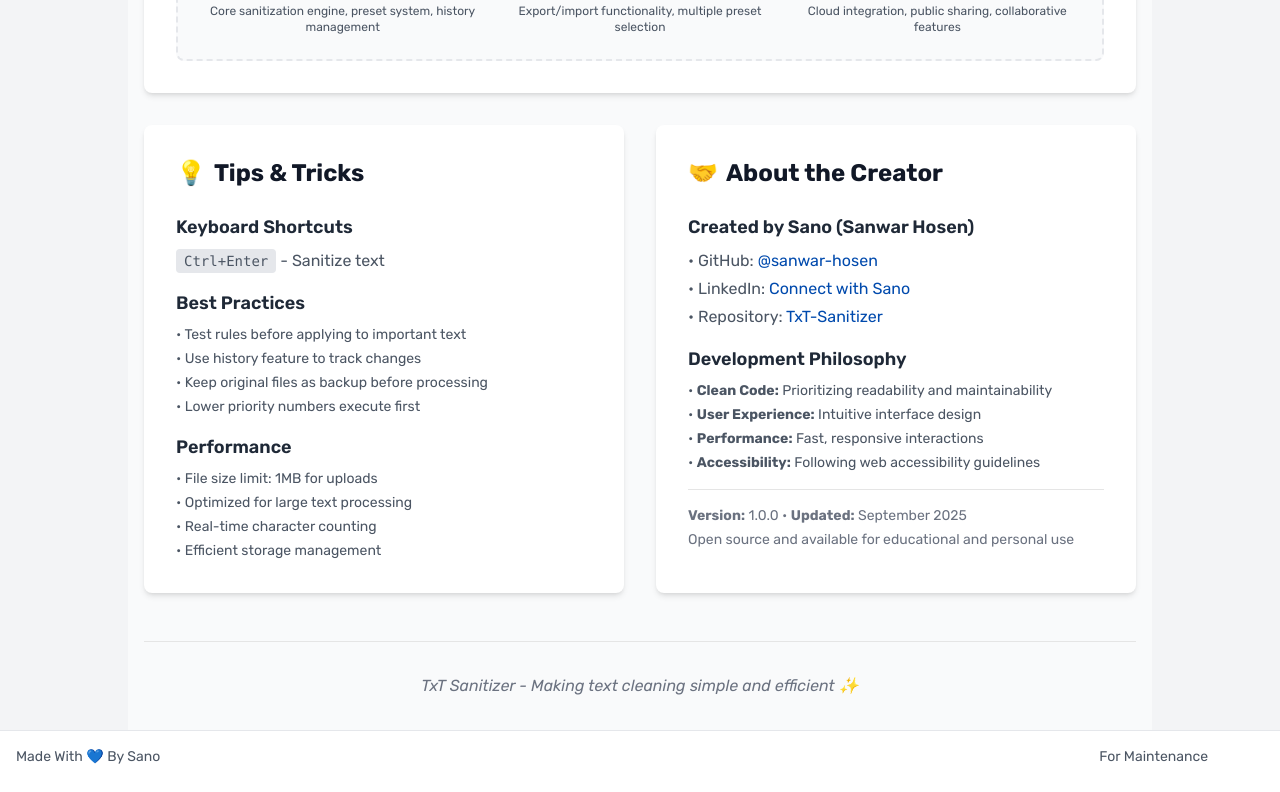
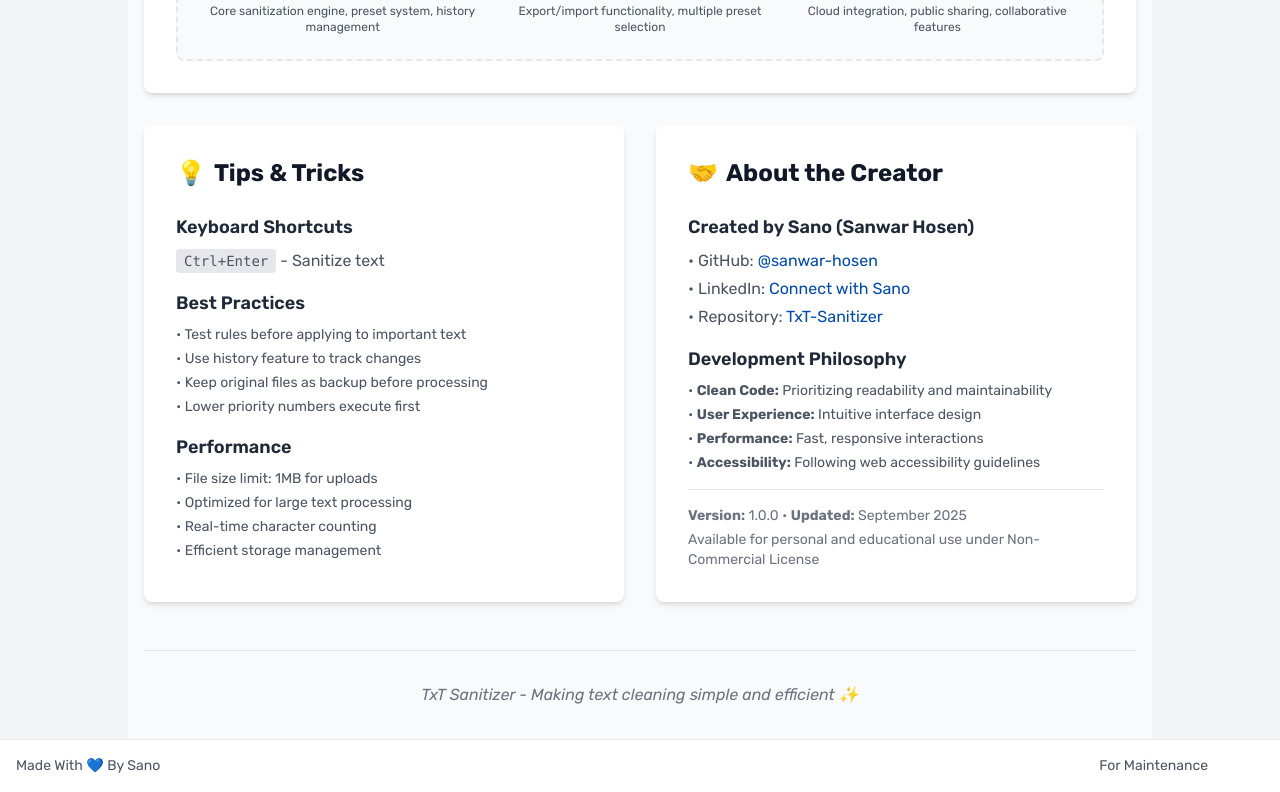
Before and after one commit to sanwar-hosen/TxT-Sanitizer, a React (Vite) app: page /about in a window 1280 px wide. Shown: the part 2243-3035 px from the top of the page. Built offline with nearby package versions, Linux system fonts and the light colour scheme; some icons are missing; the HTML template or start-up script is replaced by a standard one.

Commit message:
Updated License and readme

```diff
--- a/src/pages/About.jsx
+++ b/src/pages/About.jsx
@@ -459,7 +459,7 @@
                   <strong>Version:</strong> 1.0.0 • <strong>Updated:</strong> September 2025
                 </p>
                 <p className="text-sm text-gray-500 mt-1">
-                  Open source and available for educational and personal use
+                  Available for personal and educational use under Non-Commercial License
                 </p>
               </div>
             </div>
```
Also changed, not shown: 2 other files (tests, documents, lock files or other folders).
